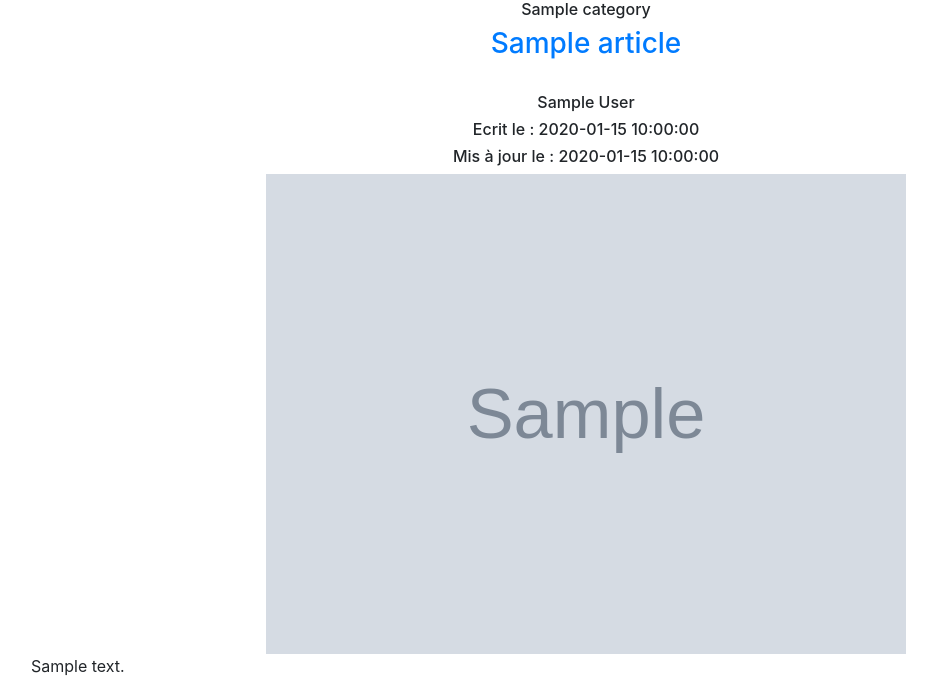
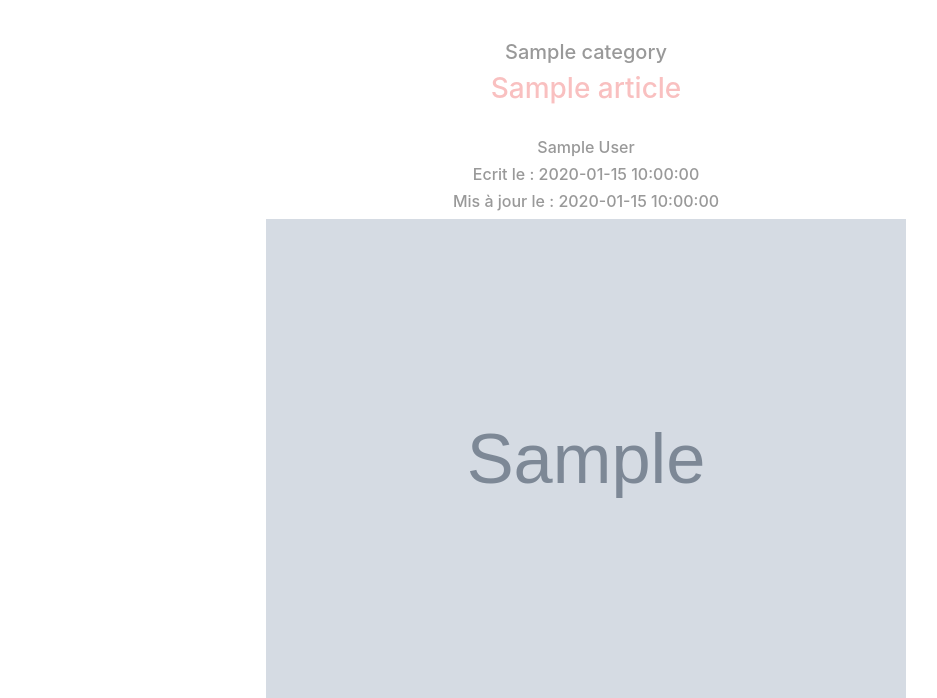
Before and after one commit to Valrika/miniblog, a PHP site: page /articles.php in a window 1280 px wide. Shown: the part 56-754 px from the top of the page, without its empty margins (54-991 px from the left). Run offline with PHP 8.4, Linux system fonts and the light colour scheme; tables that the repository leaves empty or names only in its code hold one stand-in row (values such as "Sample post"); grey boxes marked "Sample" are stand-in pictures; some libraries are stand-ins or nearby versions.

Commit message:
améliorations

```diff
--- a/about.php
+++ b/about.php
@@ -74,3 +74,5 @@ C'est aussi ce que nous pensons sur ce blog, la beauté de la femme s'exprime d'
 </body>
 
 </html>
+
+<?php require('footer.html'); ?>
--- a/articles.php
+++ b/articles.php
@@ -1,5 +1,3 @@
-
-
 
 
 <?php require 'header.php' ?>
@@ -27,11 +25,11 @@
                 <!--je veux appeler la catégorie associée à chaque article
                     catégorie qui se trouve dans une table différente : category
                     mais associée à ID_category dans la table article-->
-                <h6 class="text-center">
+                <h5 class="text-center">
                     <?php
                     echo $item['category_name'];
                     ?>
-                </h6>
+                </h5>
 
                 <!--RELIRE!!!-->
                 <!--titre de l'article-->
--- a/css/style.css
+++ b/css/style.css
@@ -4,16 +4,15 @@
     margin: 0;
 }
 
-/* La Barre de navigation*/
+/* HOME */
 
-
+/* NAVBAR ACCUEIL */
 
 /*PAGE WRAPPER*/
 .page-wrapper a{
     color: #999;
     text-decoration: none;
 }
-
 
 /*POST SLIDER*/
 
@@ -82,7 +81,6 @@
 }
 
 /* Footer de la page d'accueil*/
-
 
 p
 {
@@ -178,11 +176,26 @@ h2{
 .bottom.footer-bottom-tex.segment-three p{
     color: #f9c0c0; !important;
 }
-/* CREATE */
+
+/* ARTICLES */
+
+h5{
+    color: #999;
+    margin-top: 40px;
+}
+
+h6{
+    color: #999;
+}
 
 
 
-/* Page  Log In*/
+.text-center a{
+    text-decoration: none;
+    color: #f9c0c0;
+}
+
+/*LOG IN */
 .titr{
     color: #f9c0c0;
     text-align: center;
@@ -237,7 +250,6 @@ h2{
     padding-top: 15px;
     padding-bottom: 15px;
     justify-content: center;
-
 }
 
 .footer-bottom-tex{
--- a/log_in.php
+++ b/log_in.php
@@ -1,6 +1,6 @@
-<?php
+<?php require 'header.php' ?>
 
-?>
+
 <html lang="fr">
     <head>
         <title>Beaute O Naturel</title>
```
Also changed, not shown: home.php (+5 -5 lines).
